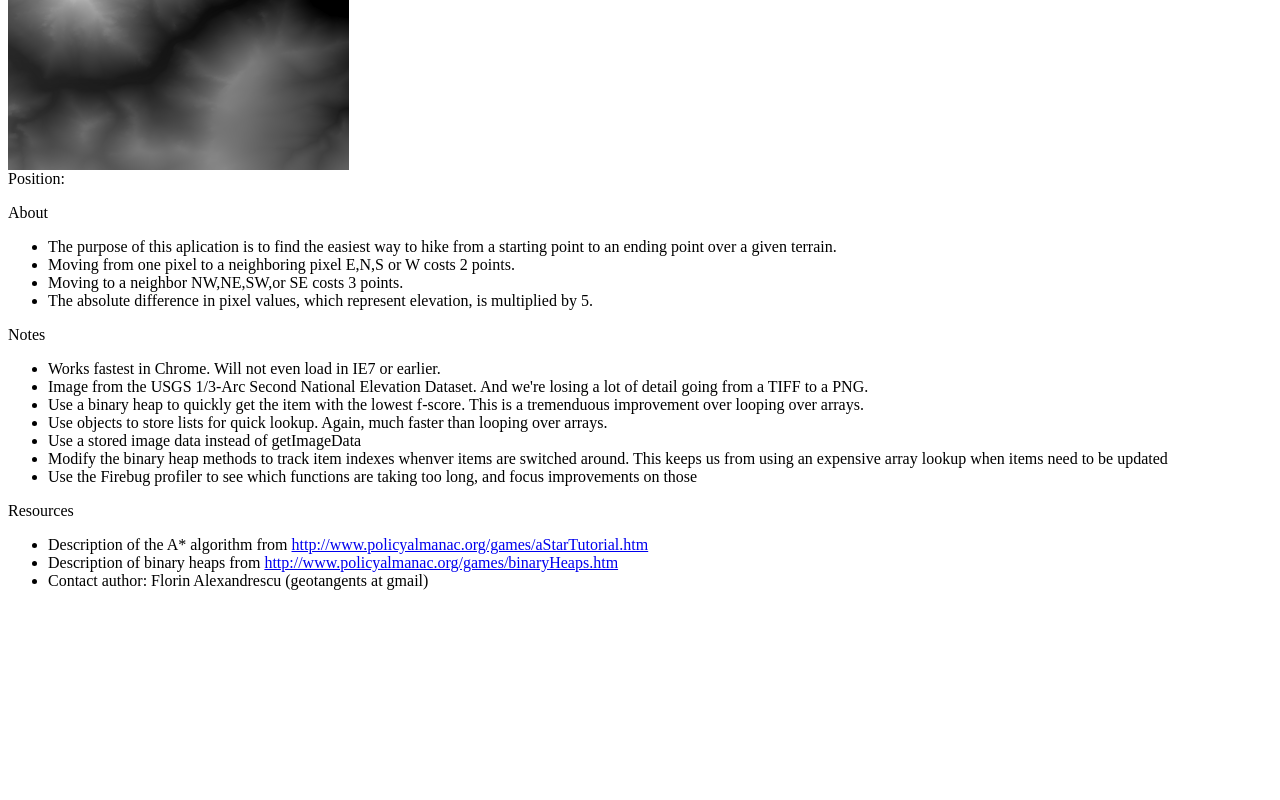
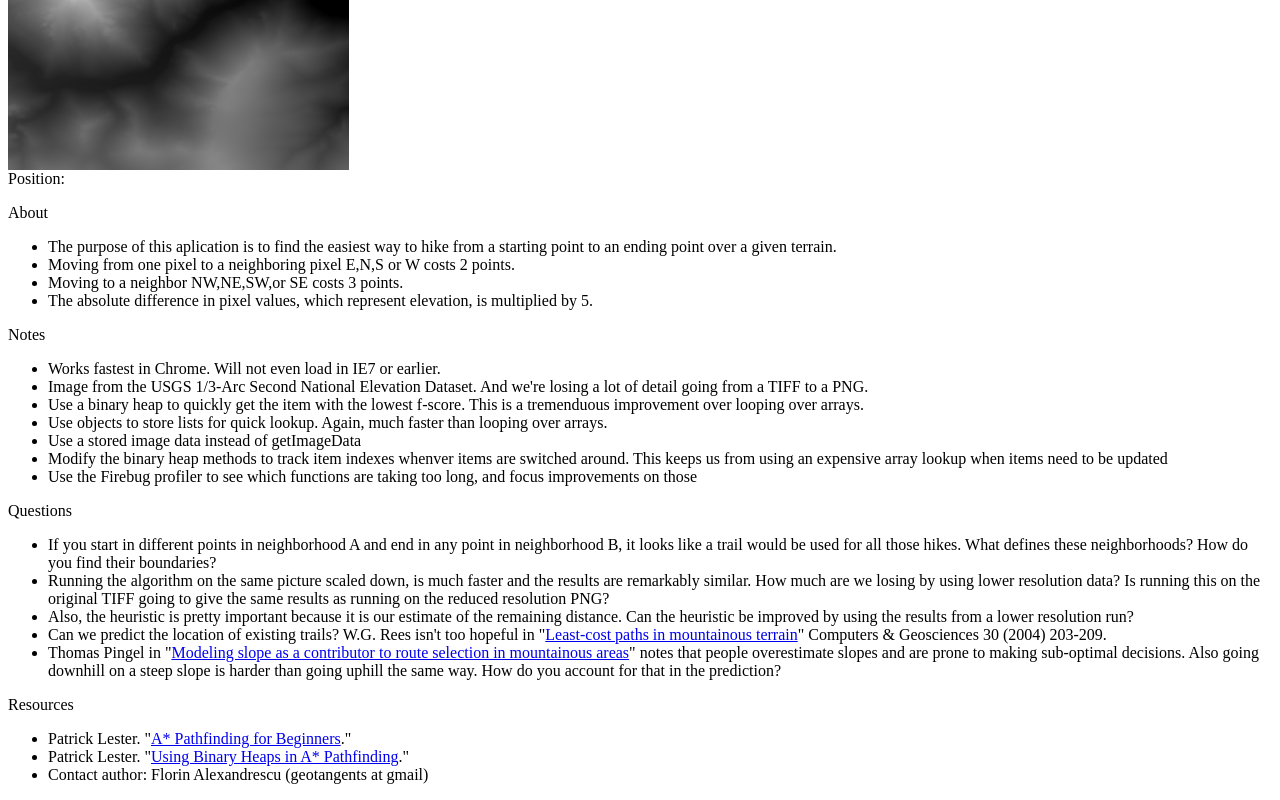
Before and after one commit to pianosnake/path-finder, a plain HTML site: page index_heap.html in a window 1280 px wide. Shown: the part 325-1125 px from the top of the page. Before the commit the page ends 931 px from the top, so only its background shows below. Drawn offline with Linux system fonts and the light colour scheme.

```diff
--- a/index_heap.html
+++ b/index_heap.html
@@ -30,10 +30,18 @@
 <li>Modify the binary heap methods to track item indexes whenver items are switched around.  This keeps us from using an expensive array lookup when items need to be updated</li>
 <li>Use the Firebug profiler to see which functions are taking too long, and focus improvements on those</li>
 </ul>
+<p>Questions</p>
+<ul>
+<li>If you start in different points in neighborhood A and end in any point in neighborhood B, it looks like a trail would be used for all those hikes.  What defines these neighborhoods? How do you find their boundaries?</li>
+<li>Running the algorithm on the same picture scaled down, is much faster and the results are remarkably similar.  How much are we losing by using lower resolution data?  Is running this on the original TIFF going to give the same results as running on the reduced resolution PNG?</li>
+<li>Also, the heuristic is pretty important because it is our estimate of the remaining distance.  Can the heuristic be improved by using the results from a lower resolution run?</li>
+<li>Can we predict the location of existing trails? W.G. Rees isn't too hopeful in "<a href="http://www.sciencedirect.com/science/article/pii/S0098300404000226">Least-cost paths in mountainous terrain</a>" Computers &amp; Geosciences 30 (2004) 203-209.   </li>
+<li>Thomas Pingel in "<a href="http://www.ucgis.org/summer2009/studentpapers/pingel_thomas.pdf">Modeling slope as a contributor to route selection in mountainous areas</a>" notes that people overestimate slopes and are prone to making sub-optimal decisions.  Also going downhill on a steep slope is harder than going uphill the same way.  How do you account for that in the prediction? </li>
+</ul>
 <p>Resources</p>
 <ul>
-<li>Description of the A* algorithm from <a href='http://www.policyalmanac.org/games/aStarTutorial.htm'>http://www.policyalmanac.org/games/aStarTutorial.htm</a></li>
-<li>Description of binary heaps from <a href='http://www.policyalmanac.org/games/binaryHeaps.htm'>http://www.policyalmanac.org/games/binaryHeaps.htm</a></li>
+<li>Patrick Lester.  "<a href='http://www.policyalmanac.org/games/aStarTutorial.htm'>A* Pathfinding for Beginners</a>."</li>
+<li>Patrick Lester. "<a href='http://www.policyalmanac.org/games/binaryHeaps.htm'>Using Binary Heaps in A* Pathfinding</a>."</li>
 <li>Contact author: Florin Alexandrescu (geotangents at gmail) </li>
 </ul>
 
```
Also changed, not shown: resources/project.txt (added, +25 -0 lines), 5 other files.
